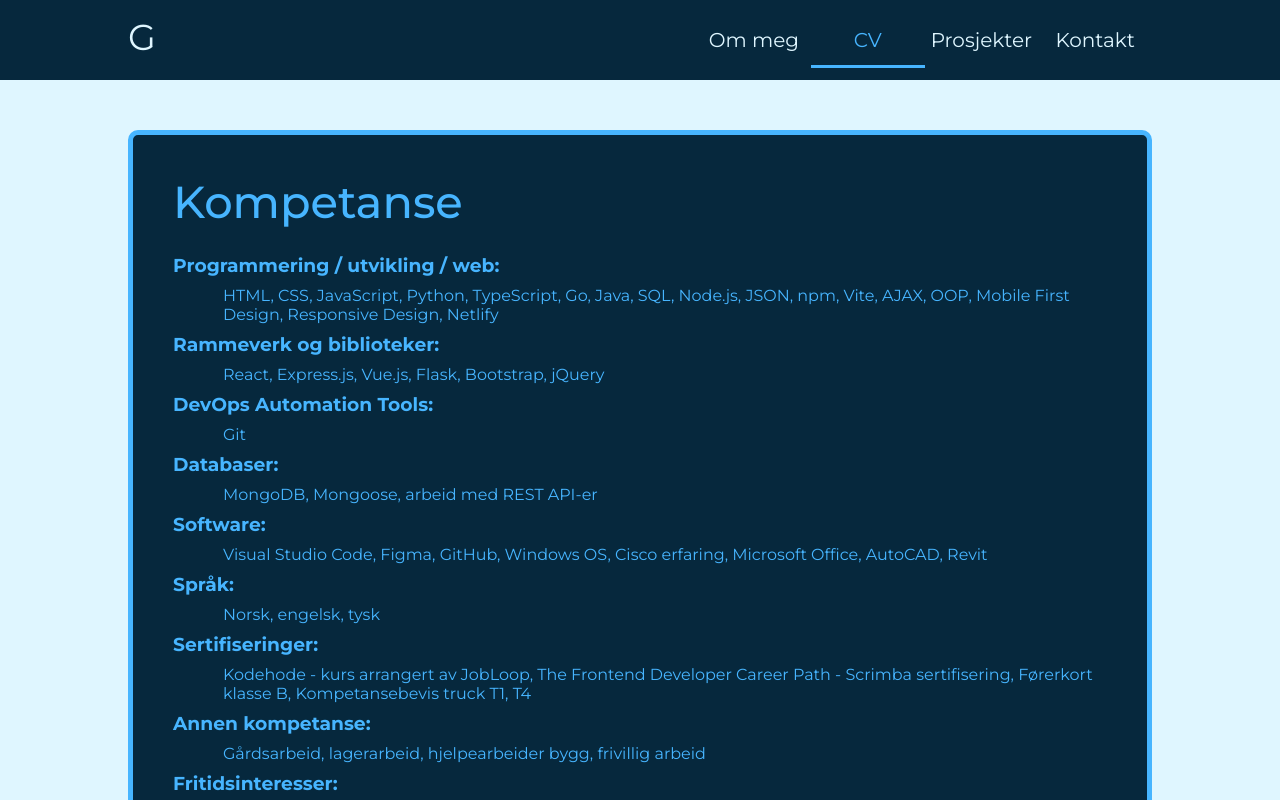
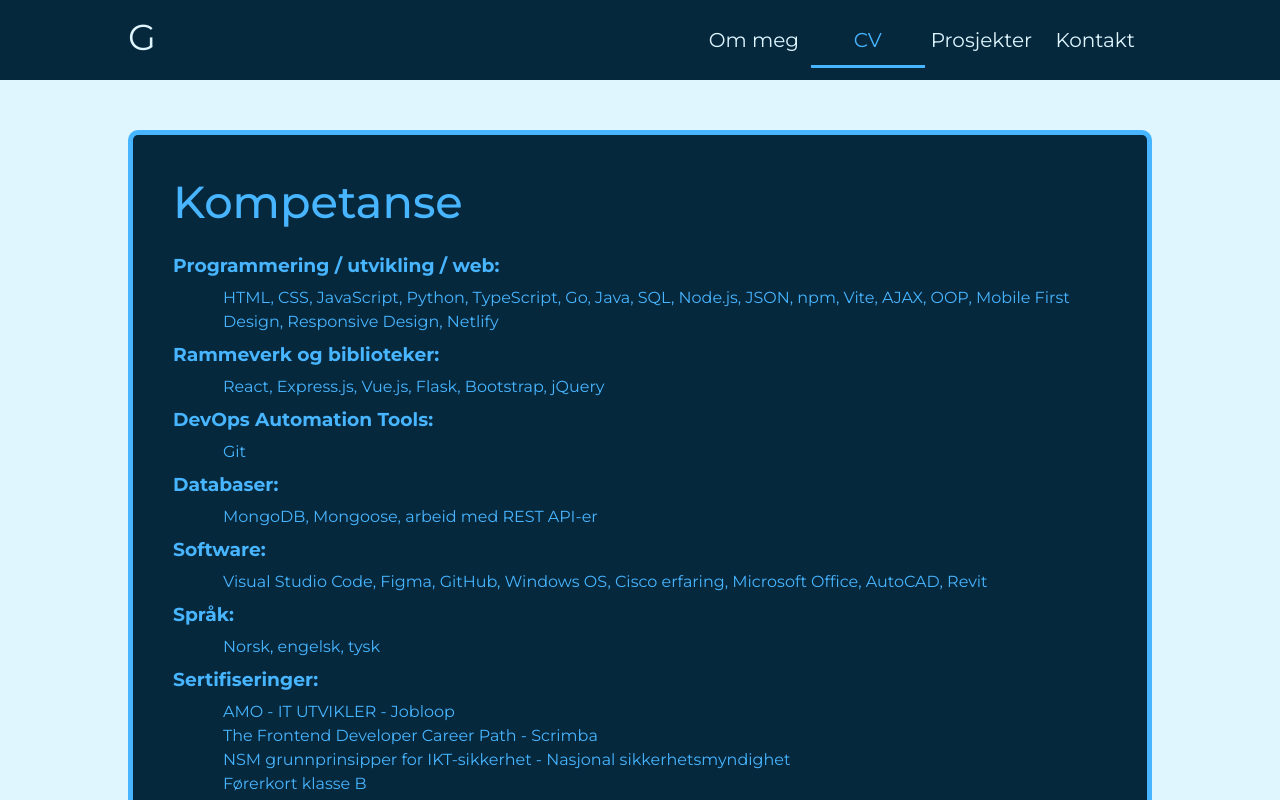
Before and after one commit to Georg-Kodehode/my-portfolio, a React (Create React App) app: page /#/cv in a window 1280 px wide. Shown: the top 800 px of the page. Built offline with nearby package versions, Linux system fonts and the light colour scheme.

Commit message:
update skill list

```diff
--- a/src/components/styledComponents/StyledSkillsPage.jsx
+++ b/src/components/styledComponents/StyledSkillsPage.jsx
@@ -13,6 +13,7 @@ const StyledSkillsPage = styled.div`
   .skill-list {
     text-align: left;
     margin: 0 0 0 3.125rem;
+    line-height: 1.5rem;
   }
 
   .skills-category {
@@ -26,6 +27,9 @@ const StyledSkillsPage = styled.div`
       margin: 0 0 0 1.5rem;
     }
     overflow: scroll;
+    .skill-list {
+      margin: 0;
+    }
   }
   @media only screen and (max-width: 445px) {
     h1 {
--- a/src/data/SkillsData.js
+++ b/src/data/SkillsData.js
@@ -34,8 +34,16 @@ const SkillsData = [
   {
     key: 6,
     skillsCategory: "Sertifiseringer:",
-    skillList:
-      "Kodehode - kurs arrangert av JobLoop, The Frontend Developer Career Path - Scrimba sertifisering, Førerkort klasse B, Kompetansebevis truck T1, T4",
+    skillList: (
+      <>
+        AMO - IT UTVIKLER - Jobloop <br />
+        The Frontend Developer Career Path - Scrimba <br />
+        NSM grunnprinsipper for IKT-sikkerhet - Nasjonal sikkerhetsmyndighet
+        <br />
+        Førerkort klasse B <br />
+        Kompetansebevis truck T1, T4
+      </>
+    ),
   },
   {
     key: 7,
```
